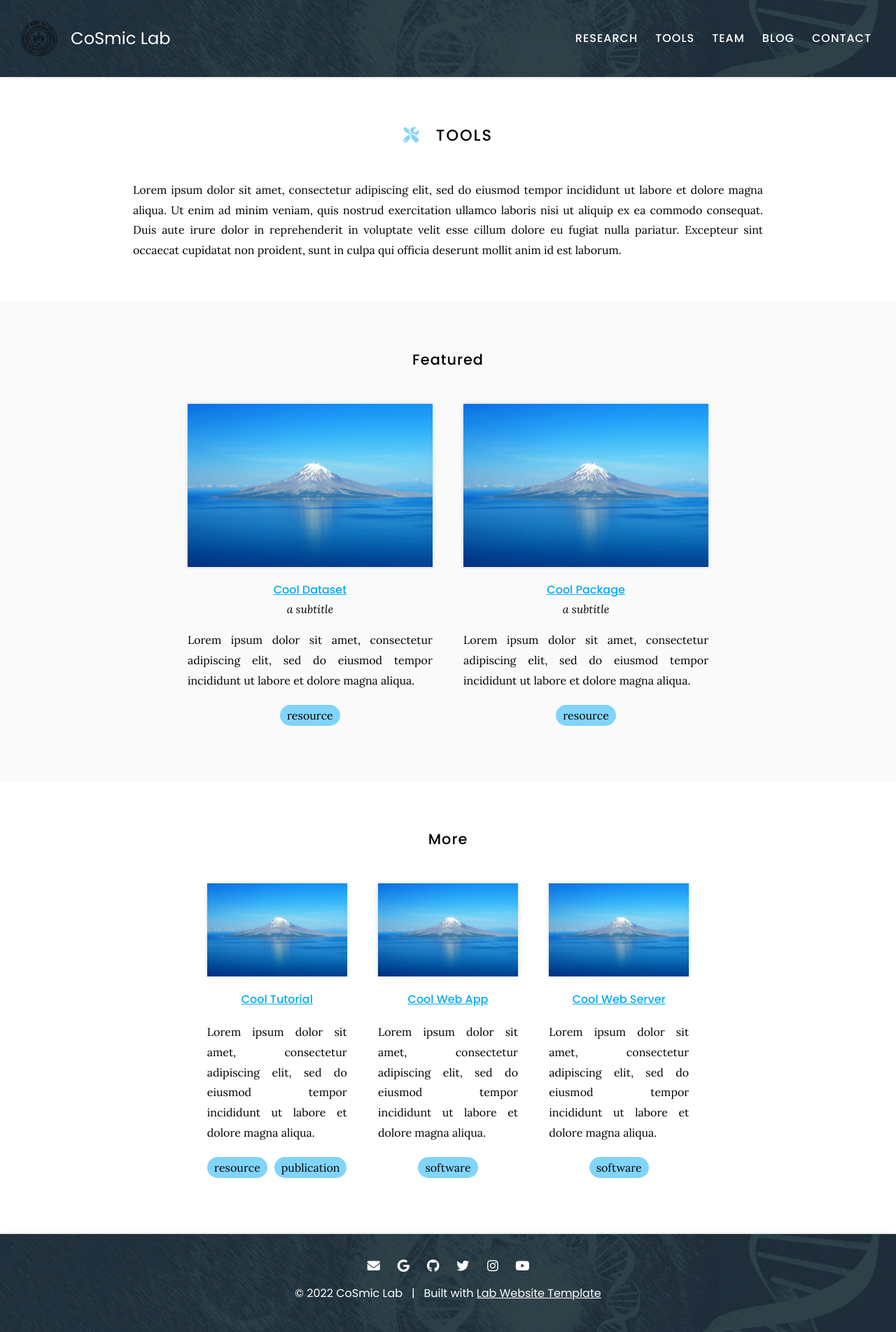
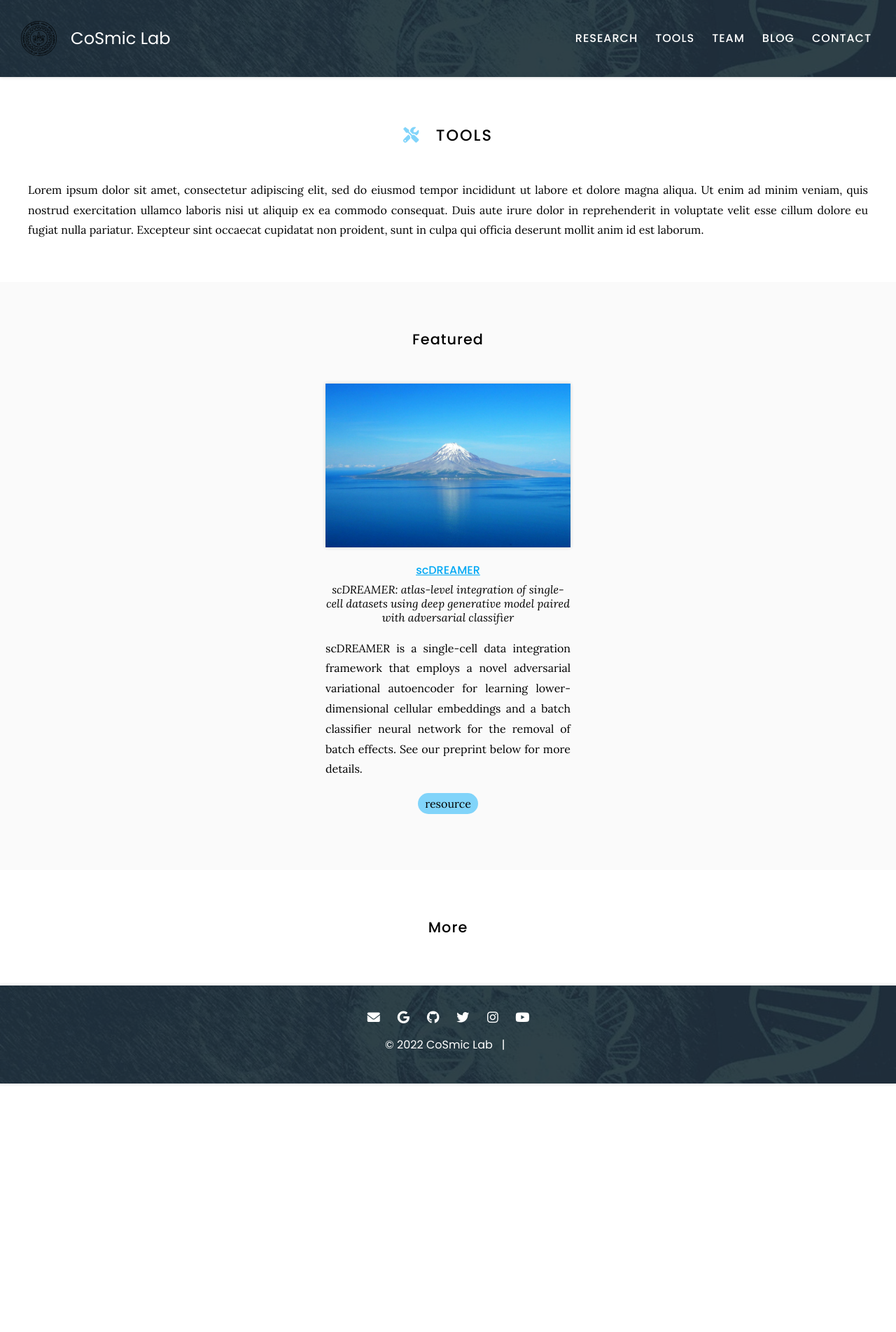
Before and after one commit to krushnapavan9/CoSmic-lab, a Jekyll site: the page built from tools/index.md, in a window 1280 px wide. Shown: the whole page at 70% size. Built offline with Jekyll 4.4.1, drawn with Linux system fonts in a browser that asks for light colours; after the commit the page ends 1548 px from its top, so only the background shows below that.

Commit message:
footersection

```diff
--- a/_config.yaml
+++ b/_config.yaml
@@ -11,12 +11,12 @@ baseurl: /CoSmic-lab
 
 # site social media and other links
 links:
-  email: jane.smith@your-lab.com
-  google-scholar: Jane Smith
-  github: your-lab
-  twitter: YourLabHandle
+  email: hamim@iitk.ac.in
+  google-scholar: Hamim Zafar
+  github: https://github.com/Zafar-Lab
+  twitter: https://twitter.com/quasarzafar
   instagram: YourLabHandle
-  youtube: YourLabChannel
+  youtube: https://www.youtube.com/results?search_query=hamim+zafar
 
 ### advanced settings
 
--- a/_data/roles.yaml
+++ b/_data/roles.yaml
@@ -1,5 +1,5 @@
 pi:
-  icon: fas fa-microscope
+  icon: fa-solid fa-user-tie #fas fa-microscope
   text: Principal Investigator
 
 postdoc:
--- a/_data/sources.yaml
+++ b/_data/sources.yaml
@@ -1,33 +1,43 @@
-- id: doi:10.1016/j.csbj.2020.05.017
-  image: https://ars.els-cdn.com/content/image/1-s2.0-S2001037020302804-gr1.jpg
-  date: 2020-6-2
-  extra-links:
-    - type: manubot
-      link: https://greenelab.github.io/knowledge-graph-review/
+# - id: https://doi.org/10.1101/2022.07.12.499846
+#   title: "scDREAMER: atlas-level integration of single-cell datasets using deep generative model paired with adversarial classifier"
+#   authors:
+#   - Ajita Shree
+#   - Musale Krushna Pavan
+#   - Hamim Zafar
+#   publisher: bioRxiv
+#   date: ''
+#   link: https://www.biorxiv.org/content/10.1101/2022.07.12.499846v1
+#   image:
+#   repo: Zafar-Lab/scDREAMER
+#   extra-links:
+
+- id: https://doi.org/10.1101/2022.07.12.499846
+  image: https://www.biorxiv.org/content/biorxiv/early/2022/07/14/2022.07.12.499846/F1.large.jpg?width=800&height=600&carousel=1
+  date: 2022-07-14
   tags:
-    - knowledge graphs
+    - Data Integration, VAE, Adverserial learning.
 
-- id: doi:10.1371/journal.pcbi.1007128
-  image: https://journals.plos.org/ploscompbiol/article/figure/image?size=inline&id=info:doi/10.1371/journal.pcbi.1007128.g001&rev=2
-  repo: greenelab/meta-review
-  extra-links:
-    - type: manubot
-      link: https://greenelab.github.io/meta-review/
-    - type: source
-      link: https://github.com/greenelab/meta-review
-    - type: website
-      link: http://manubot.org/
+# - id: doi:10.1371/journal.pcbi.1007128
+#   image: https://journals.plos.org/ploscompbiol/article/figure/image?size=inline&id=info:doi/10.1371/journal.pcbi.1007128.g001&rev=2
+#   repo: greenelab/meta-review
+#   extra-links:
+#     - type: manubot
+#       link: https://greenelab.github.io/meta-review/
+#     - type: source
+#       link: https://github.com/greenelab/meta-review
+#     - type: website
+#       link: http://manubot.org/
 
-- id: doi:10.7554/eLife.32822
-  image: https://iiif.elifesciences.org/lax:32822%2Felife-32822-fig8-v3.tif/full/863,/0/default.webp
-  extra-links:
-    - type: preprint
-      link: https://doi.org/10.7287/peerj.preprints.3100v1
-    - type: manubot
-      link: https://greenelab.github.io/scihub-manuscript/
-    - type: source
-      link: https://github.com/greenelab/scihub-manuscript
-      text: Manuscript source
-    - type: source
-      link: https://github.com/greenelab/scihub
-      text: Analyses source
+# - id: doi:10.7554/eLife.32822
+#   image: https://iiif.elifesciences.org/lax:32822%2Felife-32822-fig8-v3.tif/full/863,/0/default.webp
+#   extra-links:
+#     - type: preprint
+#       link: https://doi.org/10.7287/peerj.preprints.3100v1
+#     - type: manubot
+#       link: https://greenelab.github.io/scihub-manuscript/
+#     - type: source
+#       link: https://github.com/greenelab/scihub-manuscript
+#       text: Manuscript source
+#     - type: source
+#       link: https://github.com/greenelab/scihub
+#       text: Analyses source
--- a/_data/tools.yaml
+++ b/_data/tools.yaml
@@ -1,47 +1,47 @@
-- title: Cool Dataset
-  subtitle: a subtitle
+- title: scDREAMER
+  subtitle: "scDREAMER: atlas-level integration of single-cell datasets using deep generative model paired with adversarial classifier"
   group: featured
   image: images/photo.jpg
   link: https://github.com/
-  description: Lorem ipsum dolor sit amet, consectetur adipiscing elit, sed do eiusmod tempor incididunt ut labore et dolore magna aliqua.
-  repo: greenelab/lab-website-template
+  description: scDREAMER is a single-cell data integration framework that employs a novel adversarial variational autoencoder for learning lower-dimensional cellular embeddings and a batch classifier neural network for the removal of batch effects. See our preprint below for more details.
+  repo: Zafar-Lab/scDREAMER
   tags:
     - resource
 
-- title: Cool Package
-  subtitle: a subtitle
-  group: featured
-  image: images/photo.jpg
-  link: https://github.com/
-  description: Lorem ipsum dolor sit amet, consectetur adipiscing elit, sed do eiusmod tempor incididunt ut labore et dolore magna aliqua.
-  repo: greenelab/lab-website-template
-  tags:
-    - resource
+# - title: Cool Package
+#   subtitle: a subtitle
+#   group: featured
+#   image: images/photo.jpg
+#   link: https://github.com/
+#   description: Lorem ipsum dolor sit amet, consectetur adipiscing elit, sed do eiusmod tempor incididunt ut labore et dolore magna aliqua.
+#   repo: greenelab/lab-website-template
+#   tags:
+#     - resource
 
-- title: Cool Tutorial
-  group: more
-  image: images/photo.jpg
-  link: https://github.com/
-  description: Lorem ipsum dolor sit amet, consectetur adipiscing elit, sed do eiusmod tempor incididunt ut labore et dolore magna aliqua.
-  repo: greenelab/lab-website-template
-  tags:
-    - resource
-    - publication
+# - title: Cool Tutorial
+#   group: more
+#   image: images/photo.jpg
+#   link: https://github.com/
+#   description: Lorem ipsum dolor sit amet, consectetur adipiscing elit, sed do eiusmod tempor incididunt ut labore et dolore magna aliqua.
+#   repo: greenelab/lab-website-template
+#   tags:
+#     - resource
+#     - publication
 
-- title: Cool Web App
-  group: more
-  image: images/photo.jpg
-  link: https://github.com/
-  description: Lorem ipsum dolor sit amet, consectetur adipiscing elit, sed do eiusmod tempor incididunt ut labore et dolore magna aliqua.
-  repo: greenelab/lab-website-template
-  tags:
-    - software
+# - title: Cool Web App
+#   group: more
+#   image: images/photo.jpg
+#   link: https://github.com/
+#   description: Lorem ipsum dolor sit amet, consectetur adipiscing elit, sed do eiusmod tempor incididunt ut labore et dolore magna aliqua.
+#   repo: greenelab/lab-website-template
+#   tags:
+#     - software
 
-- title: Cool Web Server
-  group: more
-  image: images/photo.jpg
-  link: https://github.com/
-  description: Lorem ipsum dolor sit amet, consectetur adipiscing elit, sed do eiusmod tempor incididunt ut labore et dolore magna aliqua.
-  repo: greenelab/lab-website-template
-  tags:
-    - software
+# - title: Cool Web Server
+#   group: more
+#   image: images/photo.jpg
+#   link: https://github.com/
+#   description: Lorem ipsum dolor sit amet, consectetur adipiscing elit, sed do eiusmod tempor incididunt ut labore et dolore magna aliqua.
+#   repo: greenelab/lab-website-template
+#   tags:
+#     - software
--- a/_includes/footer.html
+++ b/_includes/footer.html
@@ -31,7 +31,7 @@
     <span>
       &copy; {{ site.time | date: '%Y' }} {{ site.title }}
       &nbsp; | &nbsp;
-      Built with <a href="https://github.com/greenelab/lab-website-template">Lab Website Template</a>
+      <!-- Built with <a href="https://github.com/greenelab/lab-website-template">Lab Website Template</a> -->
     </span>
   </div>
 
--- a/css/section.scss
+++ b/css/section.scss
@@ -26,7 +26,7 @@ body {
   section {
     box-sizing: content-box;
     padding: 60px 40px; // fallback
-    padding: 60px Max(40px, calc((100% - #{$page}) / 2));
+    // padding: 60px Max(40px, calc((100% - #{$page}) / 2));
     text-align: center;
 
     &[data-full="true"] {
```
